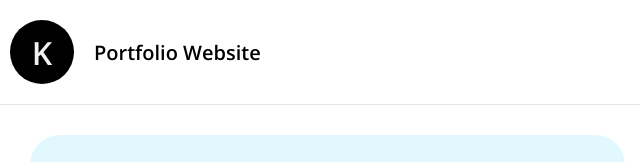
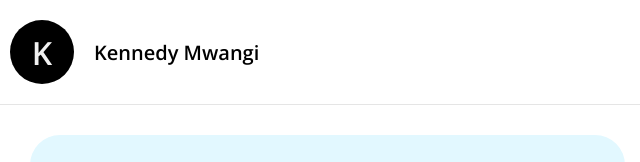
Before and after one commit to karurikennedy/portfolio, a plain HTML site: page index.html in a window 1280 px wide. Shown: the top 162 px of the page, 0-640 px from the left. Drawn offline with nearby package versions, Linux system fonts and the light colour scheme.

Commit message:
Modify header title to Kennedy Mwangi

```diff
--- a/index.html
+++ b/index.html
@@ -15,7 +15,7 @@
 	<header>
 		<a href="#" class="logo-holder">
 			<div class="logo">K</div>
-			<div class="logo-text">Portfolio Website</div>
+			<div class="logo-text">Kennedy Mwangi</div>
 		</a>
 		<nav>
 			<ul id="menu">
```
